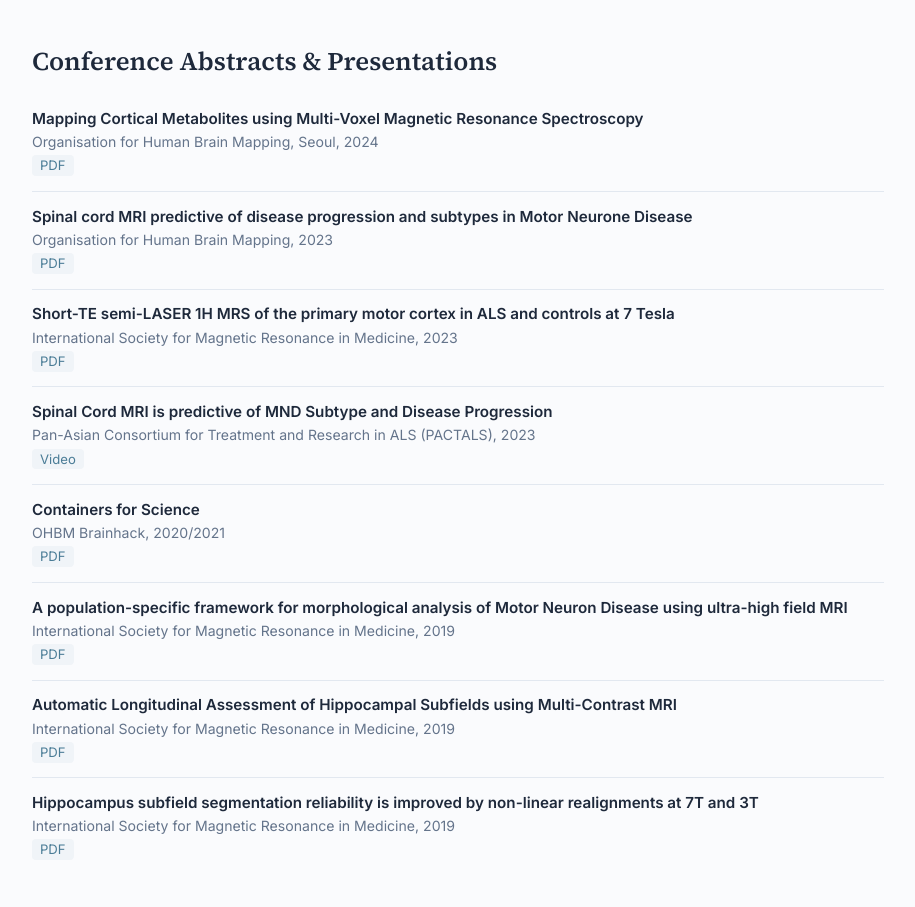
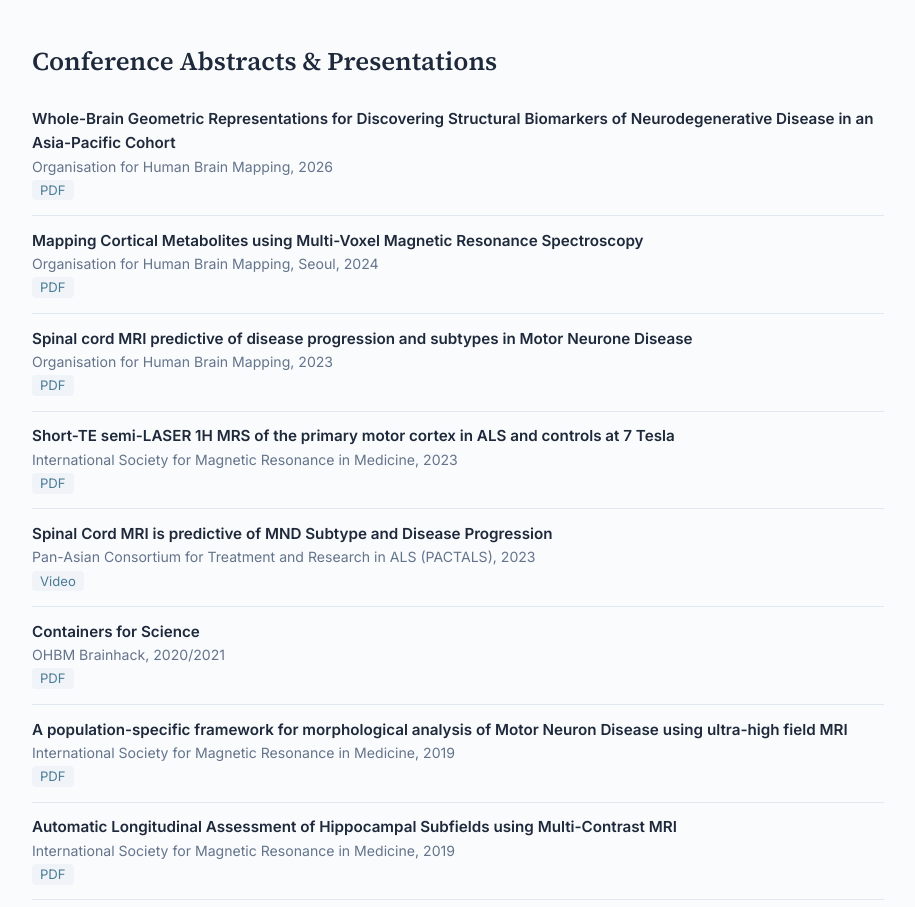
Before and after one commit to thomshaw92/thomshaw92.github.io, a plain HTML site: page publications.html in a window 1280 px wide. Shown: the part 5045-5952 px from the top of the page, without its empty margins (182-1097 px from the left). Drawn offline with Linux system fonts and the light colour scheme.

Commit message:
Add OHBM 2026 GEOMND poster, link, and QR code

```diff
--- a/publications.html
+++ b/publications.html
@@ -376,6 +376,14 @@
   <h2 style="margin-top: 3rem;">Conference Abstracts &amp; Presentations</h2>
 
   <div class="pub-item">
+    <div class="pub-title">Whole-Brain Geometric Representations for Discovering Structural Biomarkers of Neurodegenerative Disease in an Asia-Pacific Cohort</div>
+    <div class="pub-authors">Organisation for Human Brain Mapping, 2026</div>
+    <div class="pub-links">
+      <a href="posters_presentations_abstracts/OHBM-2026-Poster-GEOMND.pdf" target="_blank">PDF</a>
+    </div>
+  </div>
+
+  <div class="pub-item">
     <div class="pub-title">Mapping Cortical Metabolites using Multi-Voxel Magnetic Resonance Spectroscopy</div>
     <div class="pub-authors">Organisation for Human Brain Mapping, Seoul, 2024</div>
     <div class="pub-links">
```
Also changed, not shown: posters_presentations_abstracts/OHBM-2026-Poster-GEOMND-QR.png (added), posters_presentations_abstracts/OHBM-2026-Poster-GEOMND-QR.svg (added), 1 other file.
